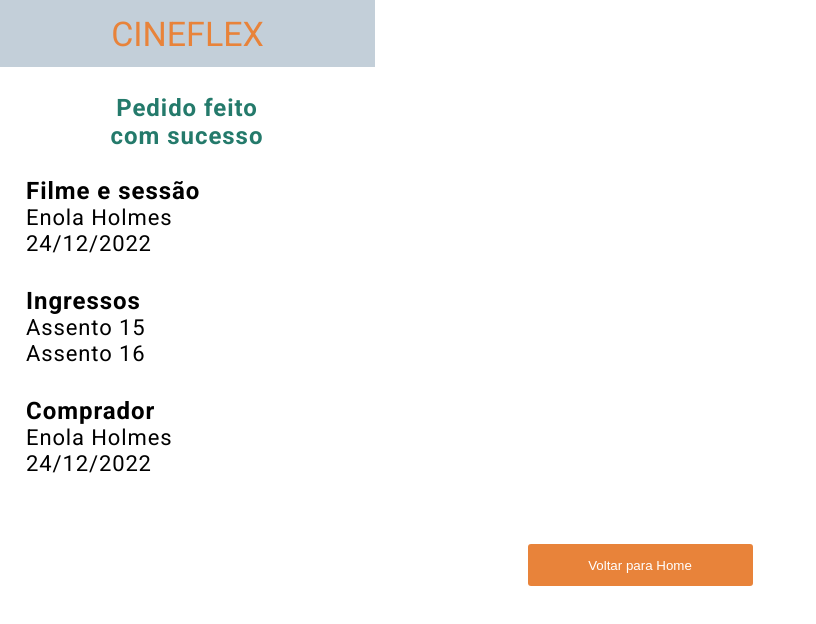
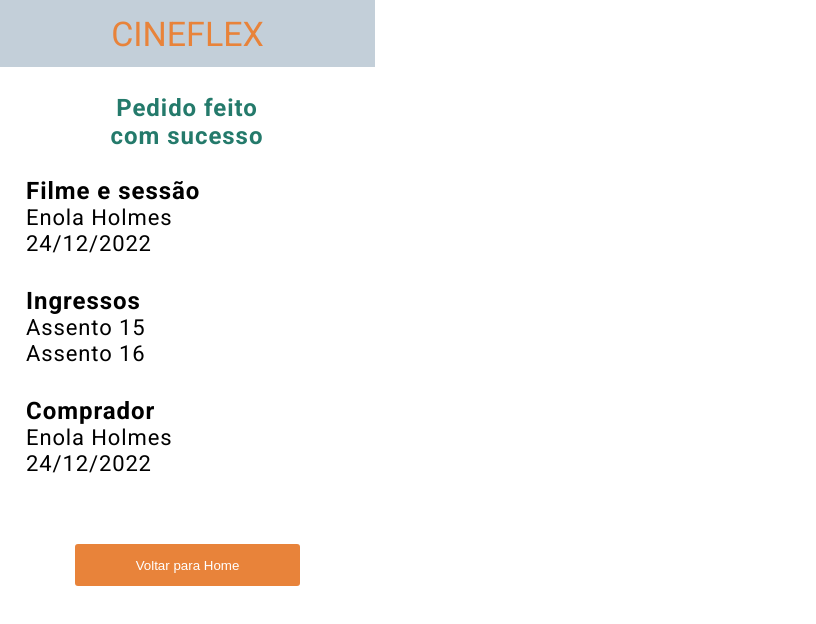
Before and after one commit to jgmagnani/projeto10-cineflex, a React (Create React App) app: page / in a window 1280 px wide. Shown: the top 624 px of the page, without its empty margins (0-816 px from the left). Built offline with nearby package versions, Linux system fonts and the light colour scheme.

Commit message:
Projeto estatico pronto

```diff
--- a/src/pages/Sucess.js
+++ b/src/pages/Sucess.js
@@ -90,6 +90,7 @@ const Session = styled.div`
 `
 
 const Home = styled.div`
+    width: 375px;
     display: flex;
     align-items: center;
     justify-content: center;
```
